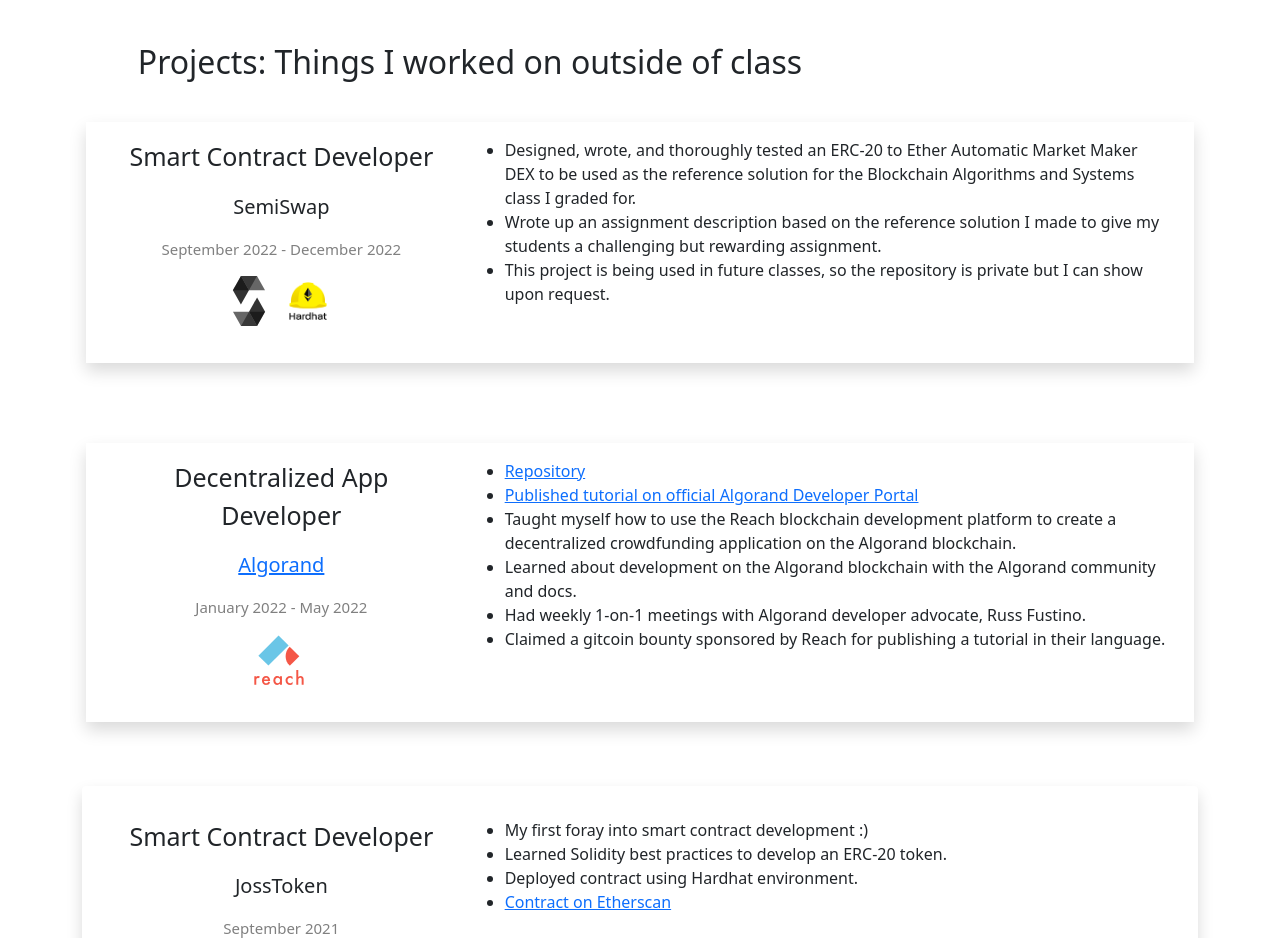
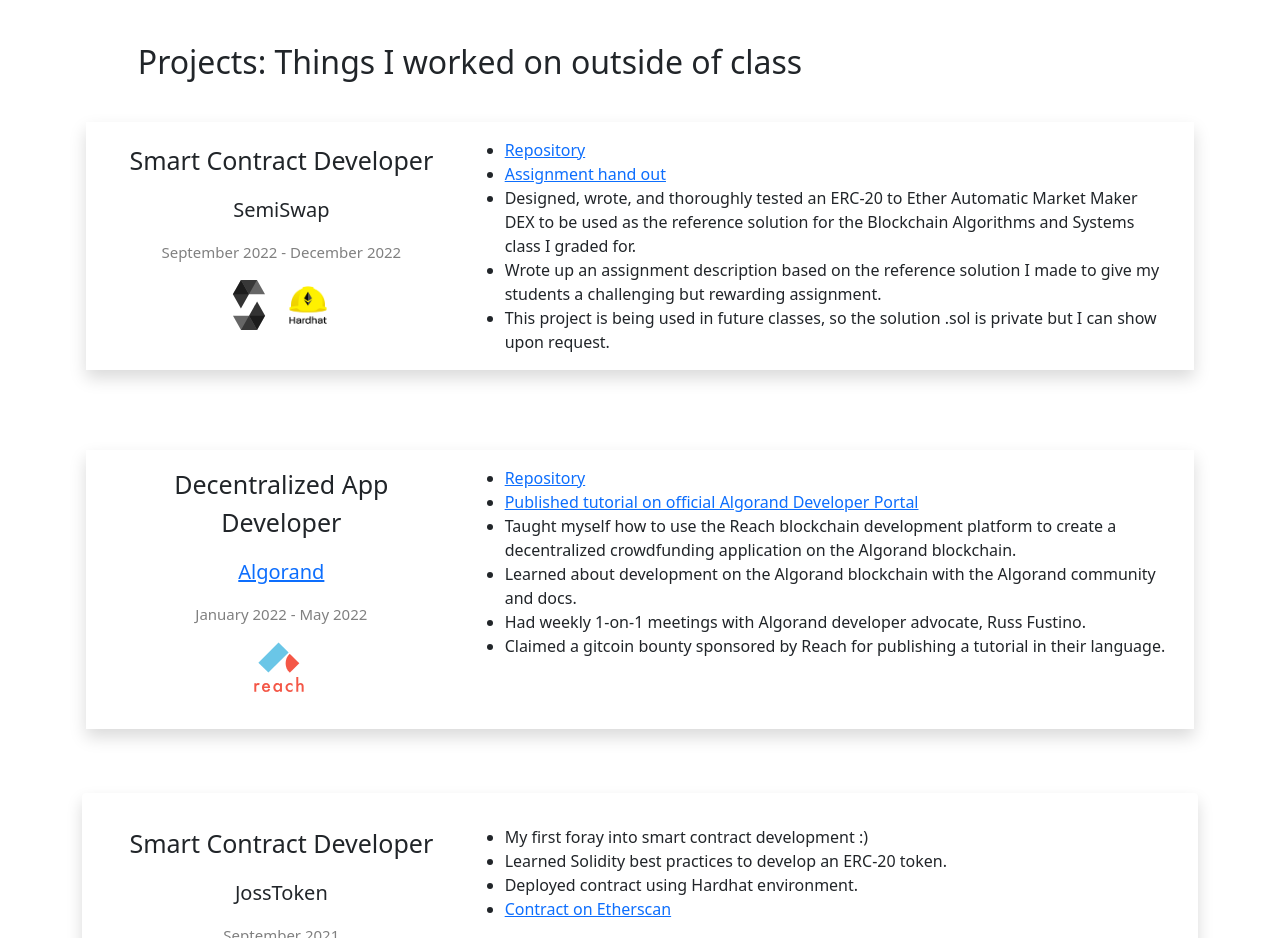
Before and after one commit to JossDuff/JossDuff.github.io, a plain HTML site: page index.html in a window 1280 px wide. Shown: the part 2060-2998 px from the top of the page. Drawn offline with nearby package versions, Linux system fonts and the light colour scheme; a script that the page names is missing.

Commit message:
Added semiswap public repo

```diff
--- a/index.html
+++ b/index.html
@@ -218,11 +218,17 @@
           </div>
           <div class="col-md">
             <ul class="noMargin">
+              <li>
+                <a href="https://github.com/JossDuff/cse242-fall2022-public/">Repository</a>
+              </li>
+              <li>
+                <a href="resources/assignment.pdf">Assignment hand out</a>
+              </li>
               <li>Designed, wrote, and thoroughly tested an ERC-20 to Ether Automatic Market Maker DEX to be used as the reference solution for the
                 Blockchain Algorithms and Systems class I graded for.
               </li>
               <li>Wrote up an assignment description based on the reference solution I made to give my students a challenging but rewarding assignment.</li>
-              <li>This project is being used in future classes, so the repository is private but I can show upon request.</li>
+              <li>This project is being used in future classes, so the solution .sol is private but I can show upon request.</li>
             </ul>
           </div>
         </div>
```
Also changed, not shown: 1 other file.
